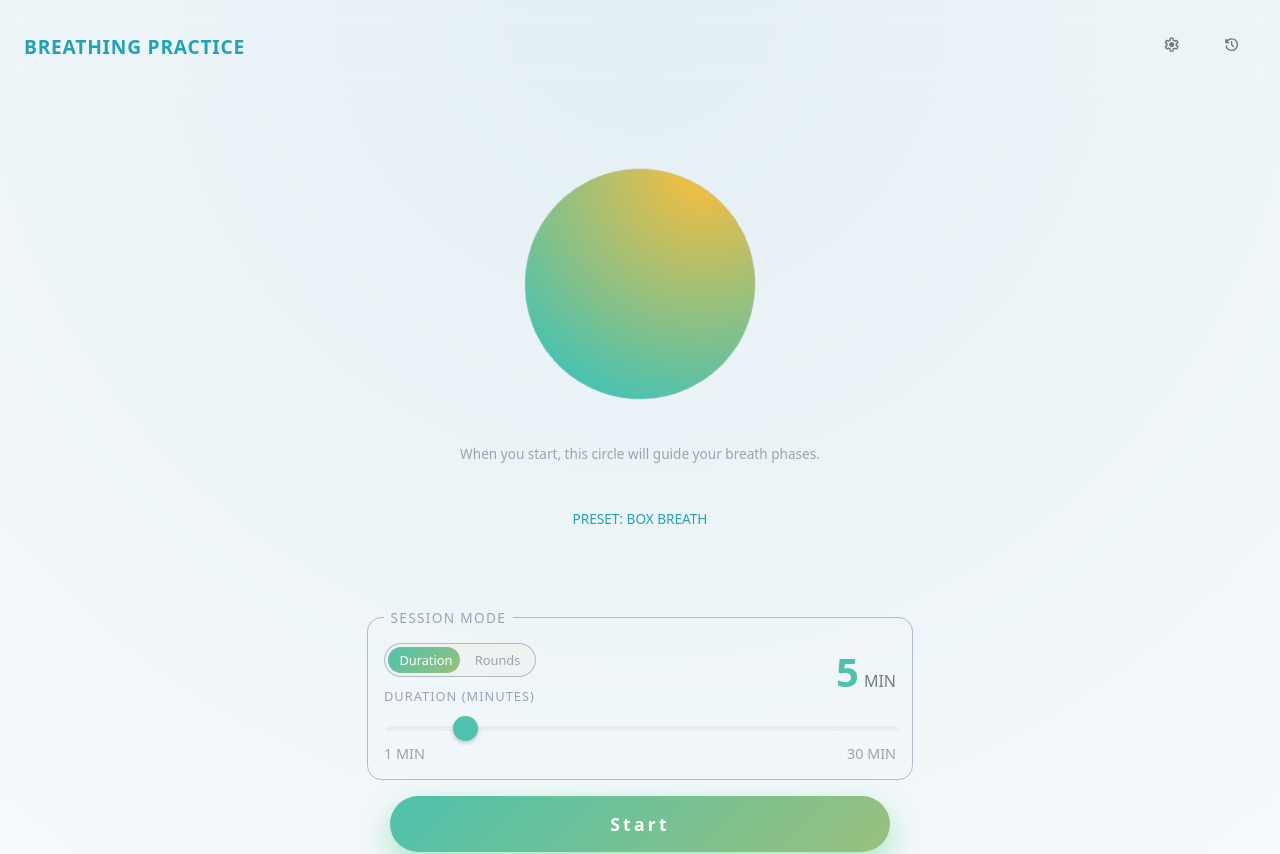
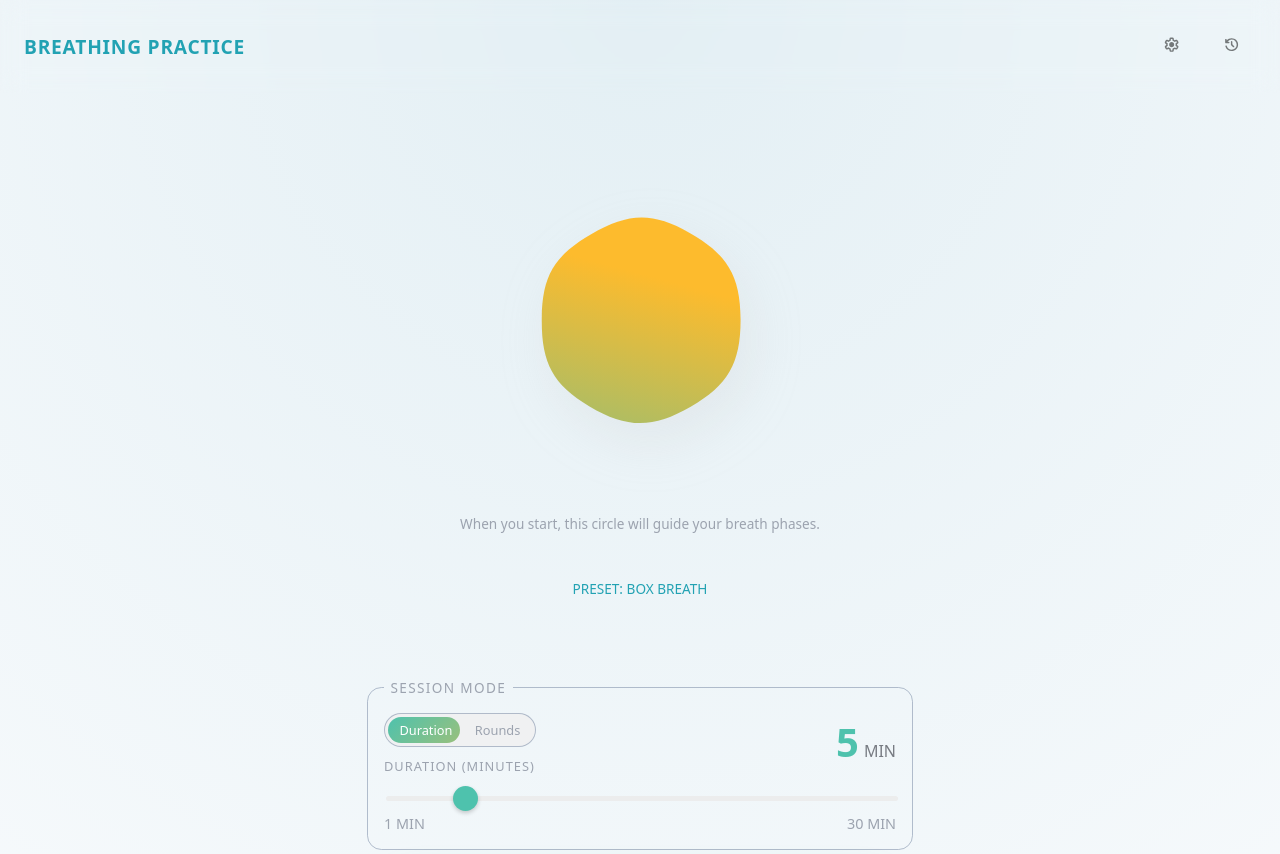
Before and after one commit to katmetax/breathing-practice, a Vue app: page / in a window 1280 px wide. Shown: the top 854 px of the page. Built offline with nearby package versions, Linux system fonts and the light colour scheme.

Commit message:
Change breathing graphic

```diff
--- a/src/assets/main.css
+++ b/src/assets/main.css
@@ -65,9 +65,15 @@ a {
   --color-danger-soft: #fecaca;
 
   /* Gradients */
+  --gradient-breath-start: #fdbb2d;
+  --gradient-breath-end: #22c1c3;
   --gradient-primary: linear-gradient(135deg, var(--color-primary), var(--color-primary-alt));
   --gradient-nav-pill-active: var(--gradient-primary);
-  --gradient-breath-circle: radial-gradient(circle at 20% 0, #fdbb2d, #22c1c3);
+  --gradient-breath-circle: radial-gradient(
+    circle at 20% 0,
+    var(--gradient-breath-start),
+    var(--gradient-breath-end)
+  );
 
   /* Subtle UI */
   --color-nav-link: #74787a;
@@ -77,6 +83,7 @@ a {
   --shadow-panel: 0 18px 60px rgba(15, 23, 42, 0.1), 0 0 0 1px rgba(15, 23, 42, 0.1);
   --shadow-primary: 0 12px 30px rgba(34, 197, 94, 0.35);
   --shadow-primary-hover: 0 18px 40px rgba(34, 197, 94, 0.5);
+  --shadow-breath-circle: 10px 20px 25px rgba(195, 195, 195, 0.2);
 }
 
 ::-webkit-scrollbar {
--- a/src/views/TimerPage.vue
+++ b/src/views/TimerPage.vue
@@ -7,13 +7,41 @@
             {{ isCountingDown ? `Starting in ${countdownRemaining}…` : phaseLabel }}
           </p>
 
-          <div
-            class="breath-circle"
-            :class="['breath-circle--' + currentPhase]"
-            :style="{ '--phase-progress': phaseProgress }"
-            aria-live="polite"
+          <div class="breath-blob-wrapper">
+            <svg
+              class="breath-blob-svg"
+              :style="`transition: transform ${isRunning ? currentPhaseDuration : 15}s cubic-bezier(0.4, 0, 0.2, 1)`"
+              :class="`breath-blob-phase--${currentPhase}`"
+              viewBox="-120 -120 240 240"
+              xmlns="http://www.w3.org/2000/svg"
             >
-            <div class="breath-progress" aria-hidden="true"></div>
+              <defs>
+                <linearGradient
+                  id="blobGradient"
+                  gradientUnits="userSpaceOnUse"
+                  x1="0%"
+                  y1="0%"
+                  x2="100%"
+                  y2="100%"
+                  class="gradient-element"
+                >
+                  <stop
+                    offset="0%"
+                    style="stop-color: var(--gradient-breath-start); stop-opacity: 1"
+                  />
+                  <stop
+                    offset="100%"
+                    style="stop-color: var(--gradient-breath-end); stop-opacity: 1"
+                  />
+                </linearGradient>
+              </defs>
+
+              <path
+                class="blob-path"
+                d="M 74.27332230365087,0 C 74.83693175213968,30.599222038082097 65.27071194691645,45.41079158492555 36.46015705833725,63.15084447698112 C 7.649602169758058,80.8908973690367 -10.577819325757552,86.74792268746755 -40.968897250665904,70.96021156822228 C -71.35997517557425,55.172500448977 -85.22055812868366,35.27848902977774 -85.10415464129615,1.042225305756047e-14 C -84.98775115390863,-35.278489029777724 -70.3307517775354,-55.34223363205183 -40.50328330111585,-70.15374455088865 C -10.67581482469631,-84.96525546972546 5.511567863190329,-76.78447981306942 34.20571926438201,-59.246043675347266 C 62.899870665573694,-41.70760753762511 73.70971285516207,-30.599222038082097 74.27332230365087,0 Z"
+              />
+            </svg>
+          </div>
 
           <!--
               Debug-only literal timer. Kept for development but hidden in the UI.
@@ -21,7 +49,6 @@
               {{ formattedElapsed }}
             </p>
             -->
-          </div>
           <p class="session-meta">
             <span v-if="isRunning" class="muted">
               Round {{ currentRound }} •
@@ -201,7 +228,7 @@ const phaseLabel = computed(() => {
     case 'exhale':
       return 'Exhale'
     case 'hold_out':
-      return 'Hold (empty)'
+      return 'Hold'
     default:
       return ''
   }
@@ -721,25 +748,54 @@ onBeforeUnmount(() => {
   gap: 2rem;
 }
 
-.breath-circle {
-  width: 230px;
-  height: 230px;
-  border-radius: 999px;
-  background: var(--gradient-breath-circle);
-  display: flex;
-  flex-direction: column;
-  align-items: center;
-  justify-content: center;
-  gap: 0.35rem;
-  position: relative;
-  overflow: hidden;
-  transition:
-    background-color 200ms ease,
-    transform 500ms ease;
+.breath-phase-label {
+  font-size: 1.5rem;
+  letter-spacing: 0.1em;
+  text-transform: uppercase;
+  color: var(--color-primary);
+  text-align: center;
+  margin-bottom: -20px;
 }
 
-.breath-circle-- {
+.breath-blob-wrapper {
+  display: flex;
+  justify-content: center;
+  align-items: center;
+  width: 300px;
+  height: 300px;
+}
+
+.breath-blob-svg {
+  width: 100%;
+  height: 100%;
+  fill: url(#blobGradient);
+  filter: drop-shadow(var(--shadow-breath-circle));
+}
+
+.breath-blob-phase--inhale {
+  transform: scale(1.4);
+}
+
+.breath-blob-phase--hold_in {
+  transform: scale(1.4);
+}
+
+.breath-blob-phase--exhale {
+  transform: scale(1);
+}
+
+.breath-blob-phase--hold_out {
+  transform: scale(1);
+}
+
+.gradient-element {
+  transform-origin: 50px 50px;
   animation: rotate-glow 30s linear infinite;
+}
+
+.blob-path {
+  transition: d 0.5s ease-in-out;
+  animation: blob-morph 15s ease-in-out infinite alternate;
 }
 
 @keyframes rotate-glow {
@@ -751,61 +807,34 @@ onBeforeUnmount(() => {
   }
 }
 
-.breath-progress {
-  position: absolute;
-  inset: 0;
-  background: conic-gradient(
-    rgba(34, 197, 94, 0.85) calc(var(--phase-progress, 0) * 360deg),
-    rgba(15, 23, 42, 0.7) 0
+@keyframes blob-morph {
+  0%,
+  100% {
+    d: path(
+      'M 74.27332230365087,0 C 74.83693175213968,30.599222038082097 65.27071194691645,45.41079158492555 36.46015705833725,63.15084447698112 C 7.649602169758058,80.8908973690367 -10.577819325757552,86.74792268746755 -40.968897250665904,70.96021156822228 C -71.35997517557425,55.172500448977 -85.22055812868366,35.27848902977774 -85.10415464129615,1.042225305756047e-14 C -84.98775115390863,-35.278489029777724 -70.3307517775354,-55.34223363205183 -40.50328330111585,-70.15374455088865 C -10.67581482469631,-84.96525546972546 5.511567863190329,-76.78447981306942 34.20571926438201,-59.246043675347266 C 62.899870665573694,-41.70760753762511 73.70971285516207,-30.599222038082097 74.27332230365087,0 Z'
     );
-  mix-blend-mode: screen;
-  opacity: 0.55;
-  pointer-events: none;
   }
-
-.breath-phase-label {
-  font-size: 1.5rem;
-  letter-spacing: 0.1em;
-  text-transform: uppercase;
-  color: var(--color-primary);
-  text-align: center;
-  margin-bottom: -20px;
+  70% {
+    /* The following shapes need to have the same amount of complexity (6) as the initial shape */
+    d: path(
+      'M 82.59530868685202,0 C 82.67239362978778,33.52074780281568 69.97982333359184,49.17325962155623 38.860595420657845,67.30852568095781 C 7.741367507723858,85.4437917403594 -11.514840783049358,89.36819565784579 -41.881602964883925,72.54106423760634 C -72.2483651467185,55.71393281736688 -83.41073621009681,34.87747326642693 -82.60645330668042,1.0116372863094146e-14 C -81.80217040326403,-34.87747326642692 -68.95414859011716,-50.27521244552514 -38.66447135121834,-66.96882882810137 C -8.37479411231952,-83.66244521067759 8.237310639397254,-83.51667273733023 38.552255648914844,-66.77446553030488 C 68.86720065843244,-50.032258323279535 82.51822374391627,-33.52074780281568 82.59530868685202,0 Z'
+    );
   }
-
-.breath-timer-label {
-  font-variant-numeric: tabular-nums;
-  font-size: 1.4rem;
-  color: var(--color-primary-soft);
+  50% {
+    d: path(
+      'M 81.98002208199414,0 C 82.83853731927891,35.25307500959785 73.31785006282192,55.468417530971934 42.423775167676304,73.48013403929421 C 11.529700272530683,91.4918505476165 -12.51064993130531,90.41689954311266 -41.59627749858835,72.0468660332891 C -70.68190506587139,53.676832523465556 -75.3010550958798,33.629184553983904 -73.91873510145585,9.0524342339019e-15 C -72.5364151070319,-33.62918455398389 -64.29410985089078,-45.58683068287219 -36.066997520892514,-62.46987218264649 C -7.8398851908942575,-79.35291368242079 9.477959317815518,-83.1496340447588 38.98971421853718,-67.53216599909717 C 68.50146911925884,-51.91469795343555 81.12150684470936,-35.25307500959785 81.98002208199414,0 Z'
+    );
   }
-
-.breath-circle::after {
-  content: '';
-  position: absolute;
-  inset: 10%;
-  border-radius: inherit;
-  pointer-events: none;
+  25% {
+    d: path(
+      'M 80,0 C 80.00000000000001,34.641016151377556 70,51.961524227066306 40.00000000000001,69.28203230275508 C 10.00000000000001,86.60254037844386 -9.999999999999986,86.60254037844386 -39.999999999999986,69.2820323027551 C -69.99999999999999,51.961524227066334 -79.99999999999999,34.64101615137755 -80,9.797174393178826e-15 C -80.00000000000001,-34.641016151377535 -70.00000000000003,-51.961524227066285 -40.000000000000036,-69.28203230275507 C -10.00000000000005,-86.60254037844385 9.999999999999936,-86.60254037844389 39.99999999999994,-69.28203230275513 C 69.99999999999994,-51.96152422706636 79.99999999999999,-34.641016151377556 80,0 Z'
+    );
   }
-
-.breath-circle--inhale {
-  transform: scale(1.05);
-  box-shadow:
-    0 0 40px rgba(34, 197, 94, 0.5),
-    0 0 0 1px rgba(34, 197, 94, 0.4);
+  15% {
+    d: path(
+      'M 83.26109978022953,0 C 85.75352956860078,35.51315223888474 77.10337769915358,61.82681523481526 45.99191558652703,79.66033453328376 C 14.880453473900474,97.49385383175226 -10.716667391319316,91.24916082719496 -41.18474867027669,71.33407719387402 C -71.65282994923406,51.41899356055309 -77.05253630625407,33.63685546634486 -75.88040952930247,9.292670064805059e-15 C -74.70828275235087,-33.63685546634485 -64.4718930530564,-47.61527606594159 -36.49624156247029,-63.2133446715054 C -8.520590071884172,-78.8114132770692 6.0828610973670365,-78.19561059013158 36.02219643304199,-62.39227442225523 C 65.96153176871695,-46.588938254378874 80.76866999185827,-35.51315223888474 83.26109978022953,0 Z'
+    );
   }
-
-.breath-circle--hold_in {
-  transform: scale(1);
-  box-shadow: 0 0 30px rgba(56, 189, 248, 0.5);
-}
-
-.breath-circle--exhale {
-  transform: scale(0.95);
-  box-shadow: 0 0 25px rgba(248, 250, 252, 0.15);
-}
-
-.breath-circle--hold_out {
-  transform: scale(0.9);
-  box-shadow: 0 0 20px rgba(148, 163, 184, 0.6);
 }
 
 .session-meta {
```
Lines whose indentation alone changed are shown as unchanged.
